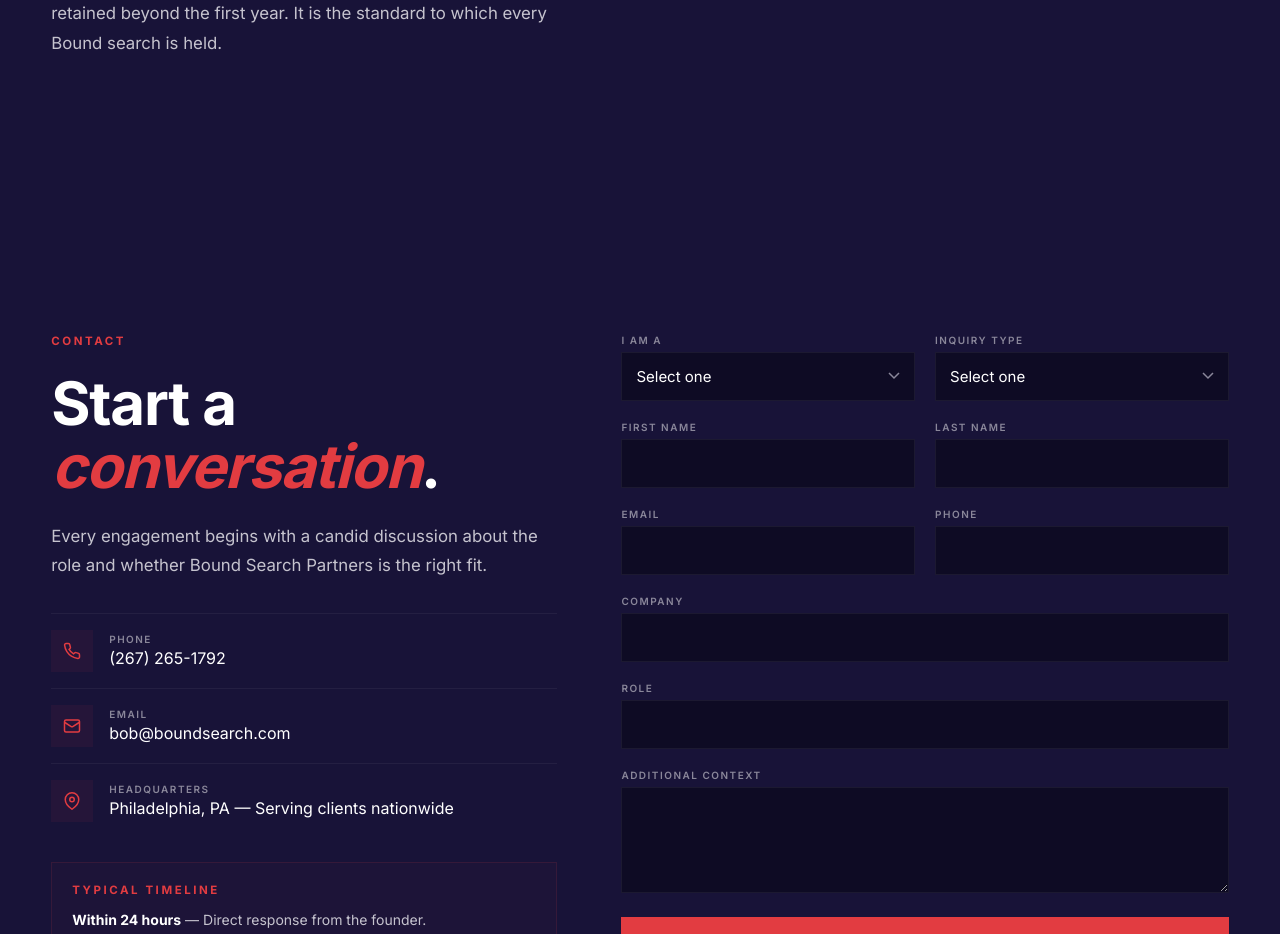
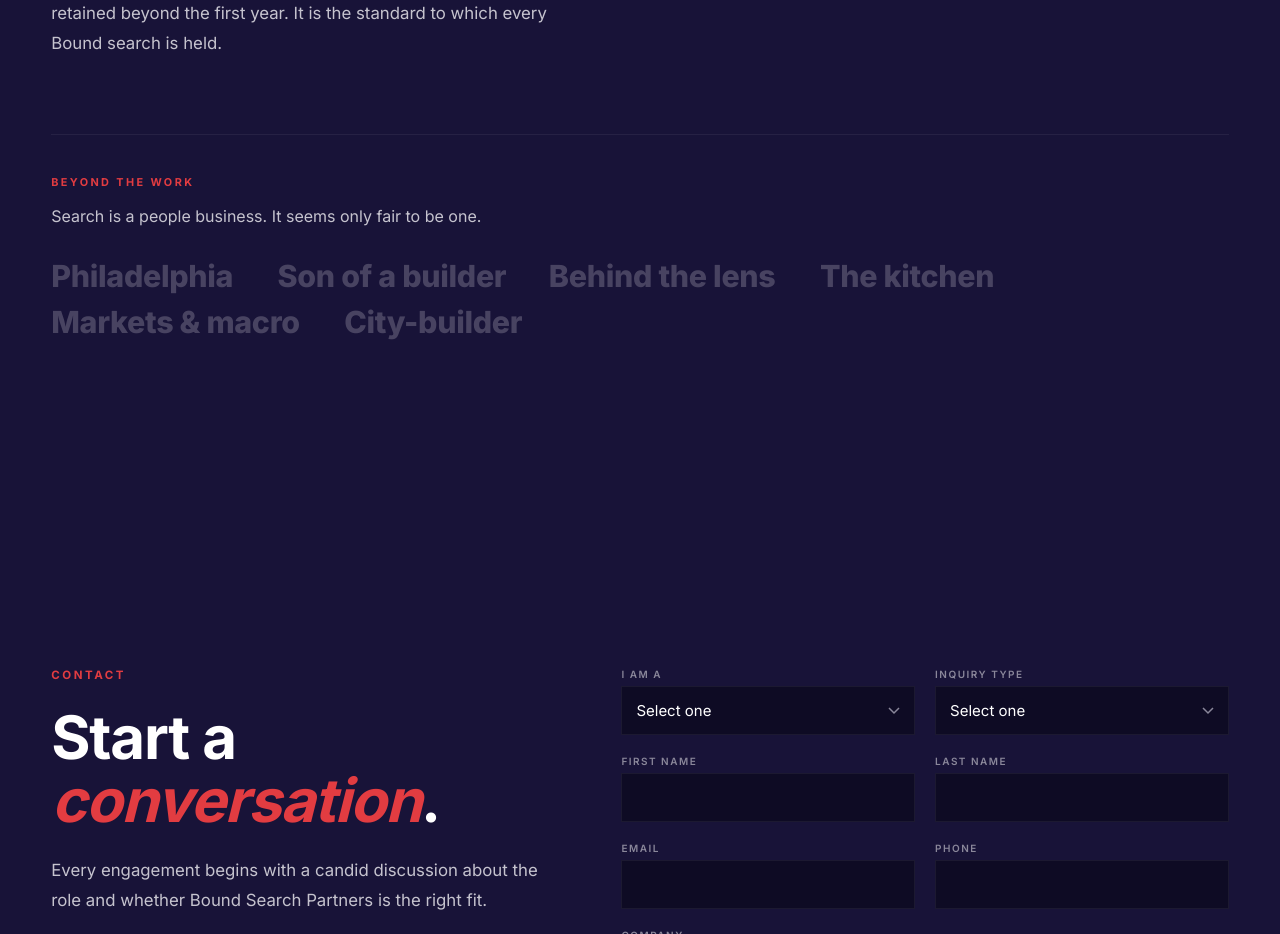
Before and after one commit to rc562/bound-search-partners, a React (Vite) app: page / in a window 1280 px wide. Shown: the part 5600-6534 px from the top of the page. Built offline with nearby package versions, Linux system fonts and the light colour scheme.

Commit message:
Beyond the Work: personal strip below founder bio

```diff
--- a/src/App.jsx
+++ b/src/App.jsx
@@ -74,6 +74,7 @@ export default function App() {
   const [navOpen,setNavOpen] = useState(false);
   const [ctaVis,setCtaVis] = useState(false);
   const [indOpen,setIndOpen] = useState(-1);
+  const [bwActive,setBwActive] = useState(-1);
   const [advToast,setAdvToast] = useState(false);
   useEffect(() => {
     try { if (sessionStorage.getItem("bspAdvToast4")) return; } catch(e) {}
@@ -890,6 +891,49 @@ export default function App() {
           </div>
           <div><img src="./headshot.jpg" alt="Bob Cwenar" style={{width:"100%",maxWidth:420,marginLeft:"auto",borderRadius:2,display:"block"}}/></div>
         </div>
+
+        {/* Beyond the work */}
+        <div style={{maxWidth:1320,margin:"56px auto 0",padding:"0 clamp(1.5rem,4vw,4rem)"}}>
+          <div style={{borderTop:"1px solid rgba(255,255,255,.06)",paddingTop:40}}>
+            <div style={{fontSize:"clamp(.62rem,.85vw,.74rem)",fontWeight:700,letterSpacing:".22em",textTransform:"uppercase",color:C.r,marginBottom:14}}>Beyond the work</div>
+            <p style={{fontSize:"1rem",lineHeight:1.7,color:C.gl,marginBottom:28,maxWidth:560}}>Search is a people business. It seems only fair to be one.</p>
+            <div style={{display:"flex",flexWrap:"wrap",gap:"10px 34px",marginBottom:18}}>
+              {[
+                {w:"Philadelphia", d:"Rooted, not relocated. The skyline on this site is the view from home."},
+                {w:"Son of a builder", d:"Bob's father builds custom homes and restores historic properties in Bucks County. An appreciation for people who make physical things runs in the family."},
+                {w:"Behind the lens", d:"Usually within reach of a camera. City frames and landscapes, mostly — patience training disguised as a hobby."},
+                {w:"The kitchen", d:"Cooking is the other discipline practiced here: preparation, timing, execution, no hand-offs."},
+                {w:"Markets & macro", d:"A standing fascination with geopolitics, supply chains, and what moves them — which is how the advisories on this site got started."},
+                {w:"City-builder", d:"Strategy games where you zone districts and untangle traffic. It's research, technically."},
+              ].map((item,i) => {
+                const on = bwActive === i;
+                return (
+                  <span key={i} role="button" tabIndex={0}
+                    onMouseEnter={() => {if(!isMobile) setBwActive(i);}}
+                    onClick={() => setBwActive(on ? -1 : i)}
+                    onKeyDown={e=>{if(e.key==="Enter"||e.key===" "){e.preventDefault();setBwActive(on?-1:i);}}}
+                    style={{fontSize:"clamp(1.25rem,2.4vw,1.9rem)",fontWeight:800,letterSpacing:"-.01em",cursor:"pointer",color:on?C.w:"rgba(244,243,247,.22)",transition:"color .35s",userSelect:"none",whiteSpace:"nowrap"}}>
+                    {item.w}<span style={{color:on?C.r:"transparent",transition:"color .35s"}}>.</span>
+                  </span>
+                );
+              })}
+            </div>
+            <div style={{minHeight:54}}>
+              {bwActive >= 0 && (
+                <p key={bwActive} style={{fontSize:".95rem",lineHeight:1.65,color:C.gl,maxWidth:680,margin:0,animation:"detailIn .45s cubic-bezier(.23,1,.32,1)",borderLeft:`2px solid ${C.r}`,paddingLeft:16}}>
+                  {[
+                    "Rooted, not relocated. The skyline on this site is the view from home.",
+                    "Bob's father builds custom homes and restores historic properties in Bucks County. An appreciation for people who make physical things runs in the family.",
+                    "Usually within reach of a camera. City frames and landscapes, mostly — patience training disguised as a hobby.",
+                    "Cooking is the other discipline practiced here: preparation, timing, execution, no hand-offs.",
+                    "A standing fascination with geopolitics, supply chains, and what moves them — which is how the advisories on this site got started.",
+                    "Strategy games where you zone districts and untangle traffic. It's research, technically.",
+                  ][bwActive]}
+                </p>
+              )}
+            </div>
+          </div>
+        </div>
       </section>
 
       {/* CONTACT */}
```
